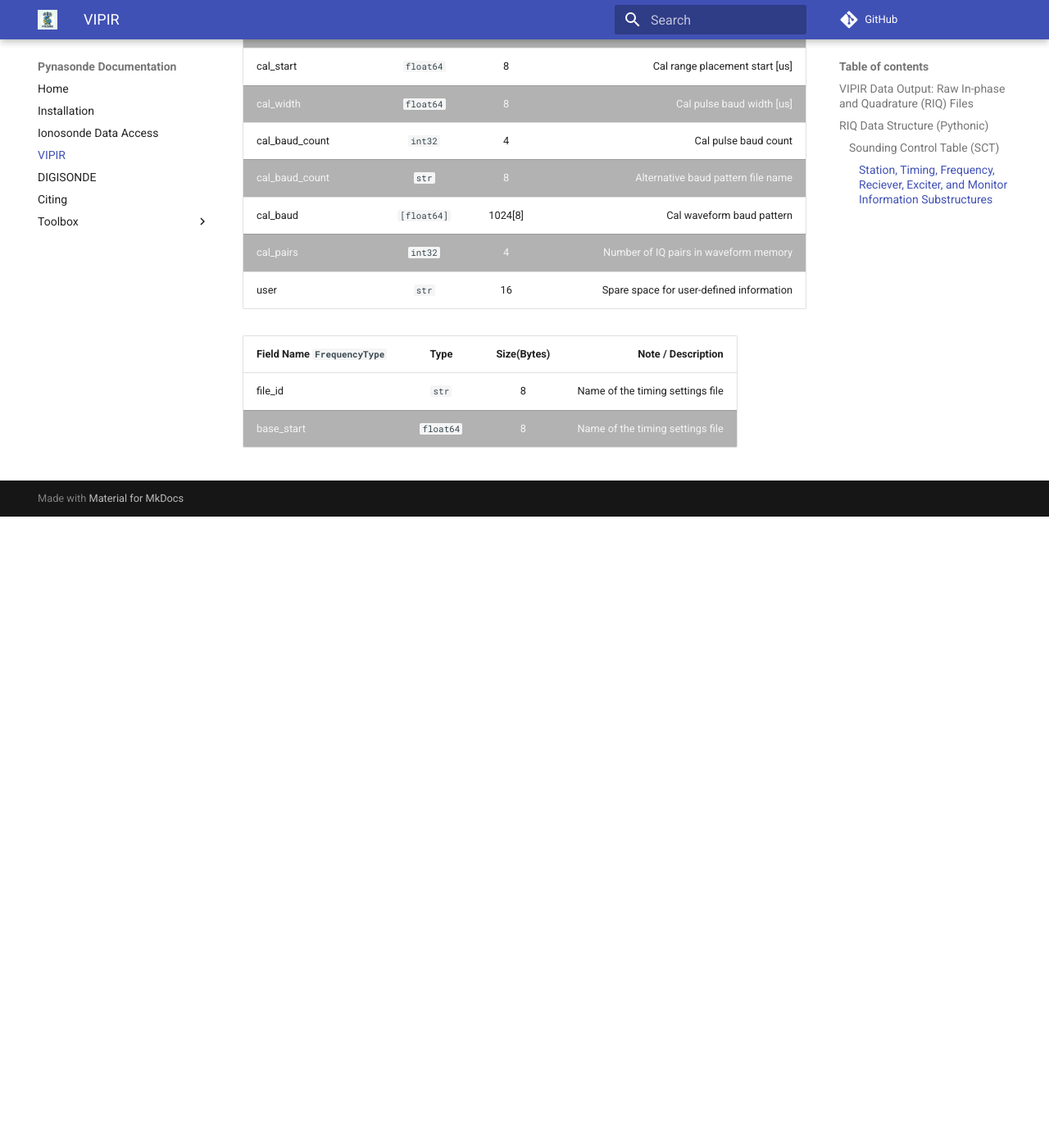
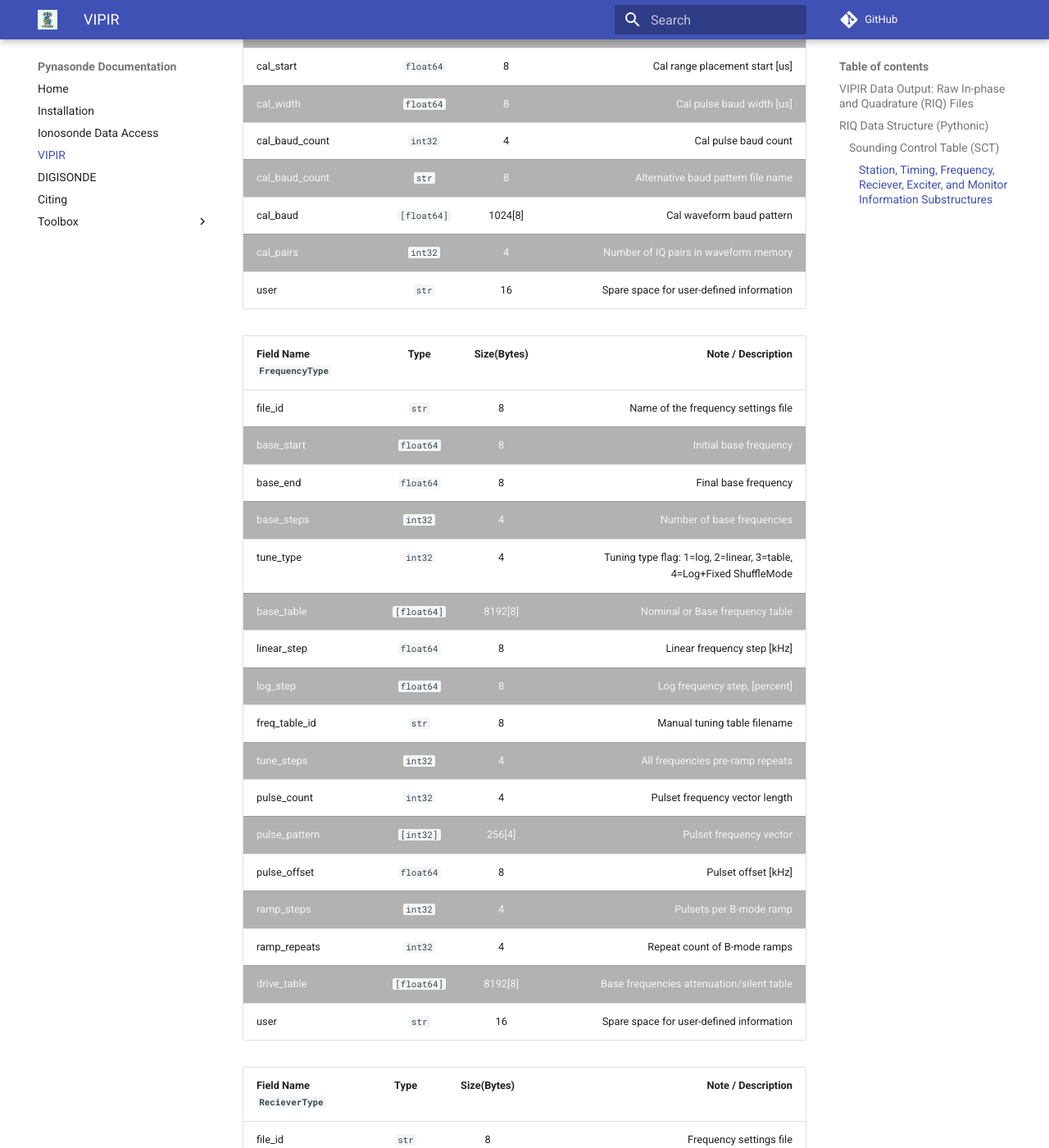
Before and after one commit to shibaji7/pynasonde, an MkDocs documentation site: the page built from docs/user/vipir.md, in a window 1280 px wide and 1400 px high, scrolled down 4581 px. Shown: the whole window at 82% size. Built offline with MkDocs 1.6.1 and Material for MkDocs 9.7.7, drawn with Linux system fonts in a browser that asks for light colours; comment, search, counter and statistics services are not loaded; before the commit the page ends 5211 px from its top, so only the background shows below that; some of the changed text lies outside the part shown.

Commit message:
Updated VIPIR datasets

```diff
--- a/docs/user/vipir.md
+++ b/docs/user/vipir.md
@@ -122,5 +122,64 @@
 
 | Field Name `FrequencyType`             | Type     | Size(Bytes) | Note / Description  |
 | :---------------- | :------: | :------: | ----: |
-| file_id             |  `str`        | 8 | Name of the timing settings file |
-| base_start             |  `float64`        | 8 | Name of the timing settings file |
+| file_id             |  `str`        | 8 | Name of the frequency settings file |
+| base_start             |  `float64`        | 8 | Initial base frequency |
+| base_end             |  `float64`        | 8 | Final base frequency |
+| base_steps             |  `int32`        | 4 | Number of base frequencies |
+| tune_type             |  `int32`        | 4 | Tuning type flag: 1=log, 2=linear, 3=table, 4=Log+Fixed ShuffleMode |
+| base_table             |  `[float64]`        | 8192[8] | Nominal or Base frequency table |
+| linear_step             |  `float64`        | 8 | Linear frequency step [kHz] |
+| log_step             |  `float64`        | 8 | Log frequency step, [percent] |
+| freq_table_id             |  `str`        | 8 | Manual tuning table filename |
+| tune_steps             |  `int32`        | 4 | All frequencies pre-ramp repeats |
+| pulse_count             |  `int32`        | 4 | Pulset frequency vector length |
+| pulse_pattern             |  `[int32]`        | 256[4] | Pulset frequency vector |
+| pulse_offset             |  `float64`        | 8 | Pulset offset [kHz] |
+| ramp_steps             |  `int32`        | 4 | Pulsets per B-mode ramp |
+| ramp_repeats             |  `int32`        | 4 | Repeat count of B-mode ramps |
+| drive_table             |  `[float64]`        | 8192[8] | Base frequencies attenuation/silent table |
+| user             |  `str`        | 16 | Spare space for user-defined information |
+
+
+| Field Name `RecieverType`             | Type     | Size(Bytes) | Note / Description  |
+| :---------------- | :------: | :------: | ----: |
+| file_id             |  `str`        | 8 | Frequency settings file |
+| rx_chan             |  `int32`        | 4 | Number of receivers |
+| rx_map             |  `[int32]`        | 16[4] | Receiver-to-antenna mapping |
+| word_format             |  `int32`        | 4 | 0 = big endian fixed, 1 = little endian, 2 = floating_point, 3=32 bit little endian integer (v2.z) |
+| cic2_dec             |  `int32`        | 4 | DDC filter block |
+| cic2_interp             |  `int32`        | 4 | DDC filter block |
+| cic2_scale             |  `int32`        | 4 | DDC filter block |
+| cic5_dec             |  `int32`        | 4 | DDC filter block |
+| cic5_scale             |  `int32`        | 4 | DDC filter block |
+| rcf_type             |  `str`        | 8 | Text descriptor of FIR filter block |
+| rcf_dec             |  `int32`        | 4 | Decimation factor for FIR filter block |
+| rcf_taps             |  `int32`        | 4 | Number of taps in FIR filter block |
+| coefficients             |  `[int32]`        | 160[4] | Receiver filter coefficients |
+| analog_delay             |  `float64`        | 8 | Analog delay of receiver, us |
+| user             |  `str`        | 16 | Spare space for user-defined information |
+
+
+| Field Name `ExciterType`             | Type     | Size(Bytes) | Note / Description  |
+| :---------------- | :------: | :------: | ----: |
+| file_id             |  `str`        | 8 | Frequency settings file |
+| cic_scale             |  `int32`        | 4 | DUC filter block |
+| cic2_dec             |  `int32`        | 4 | DUC filter block |
+| cic2_interp             |  `int32`        | 4 | DUC filter block |
+| cic5_interp             |  `int32`        | 4 | DUC filter block |
+| rcf_type             |  `str`        | 8 | Text descriptor of FIR filter block |
+| rcf_taps             |  `int32`        | 4 | Number of taps in FIR filter block |
+| rcf_taps_phase             |  `int32`        | 4 | Number of taps in FIR filter block |
+| coefficients             |  `[int32]`        | 256[4] | Receiver filter coefficients |
+| analog_delay             |  `float64`        | 8 | Analog delay of exciter/transmitter, us |
+| user             |  `str`        | 16 | Spare space for user-defined information |
+
+
+| Field Name `MonitorType`             | Type     | Size(Bytes) | Note / Description  |
+| :---------------- | :------: | :------: | ----: |
+| balun_currents             |  `[int32]`        | 8[4] | As read prior to ionogram |
+| balun_status             |  `[int32]`        | 8[4] | As read prior to ionogram |
+| front_end_status             |  `[int32]`        | 8[4] | As read prior to ionogram |
+| receiver_status             |  `[int32]`        | 8[4] | As read prior to ionogram |
+| exciter_status             |  `[int32]`        | 2[4] | As read prior to ionogram |
+| user             |  `str`        | 16 | Spare space for user-defined information |
```
